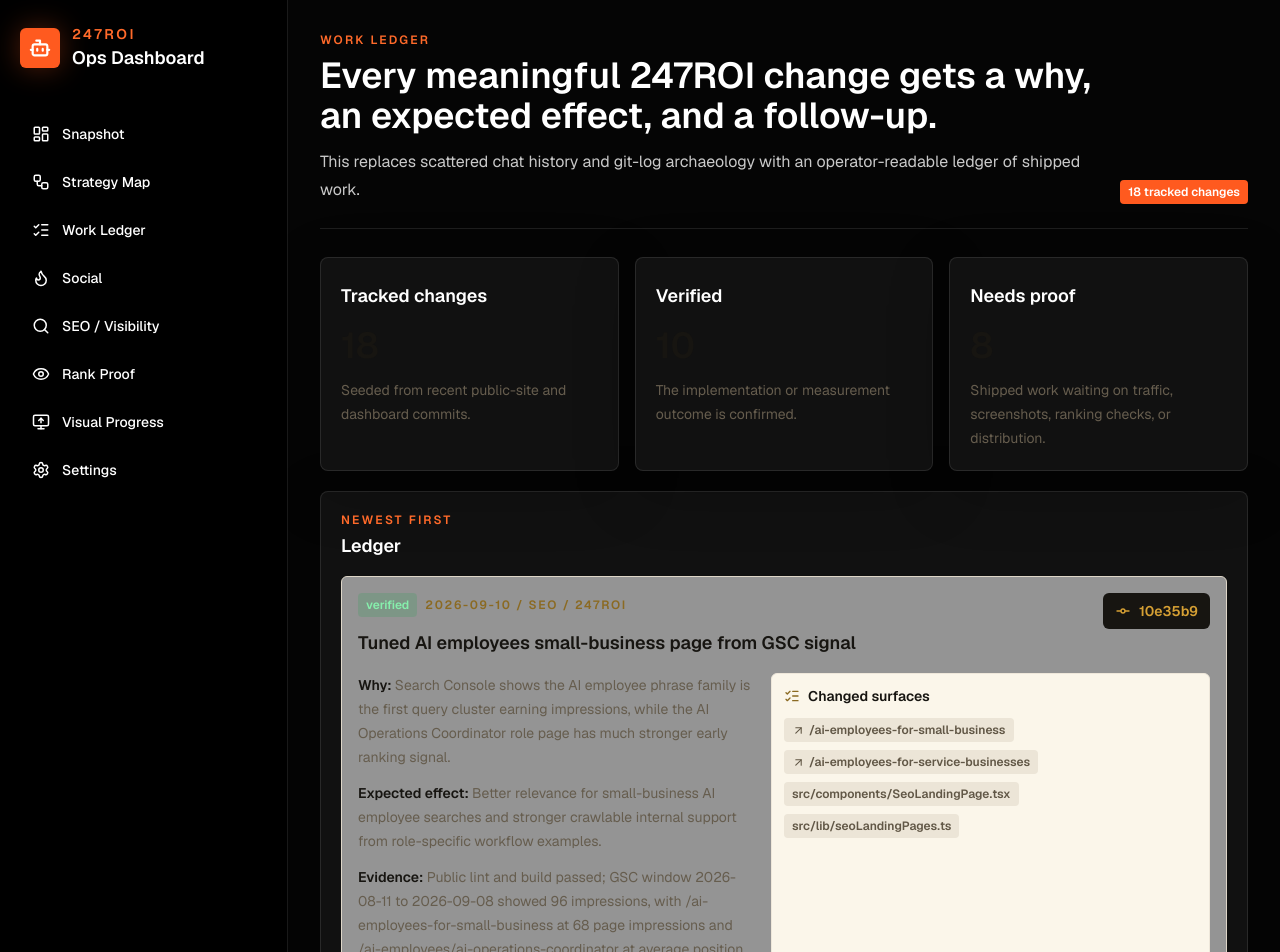
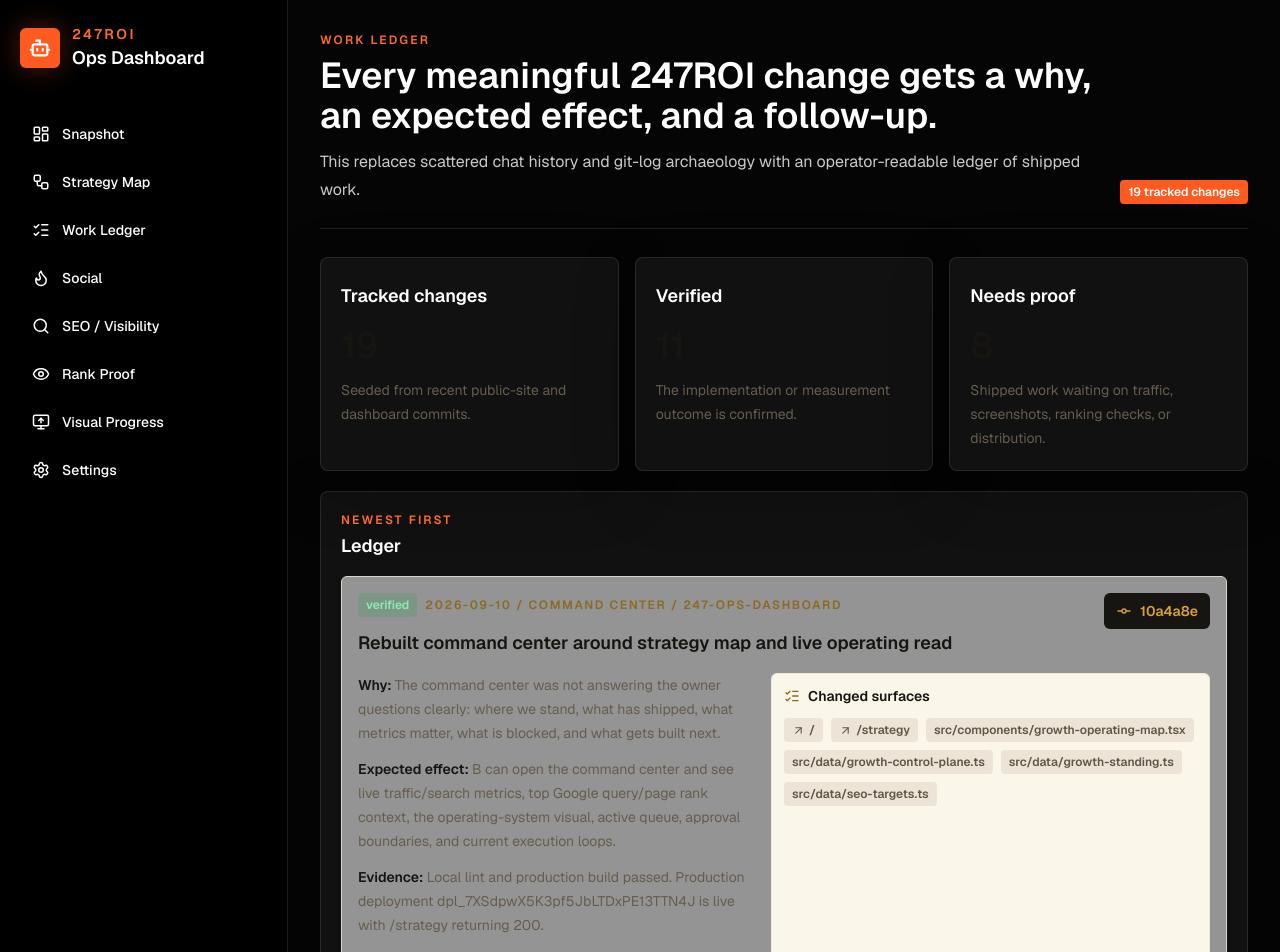
Before and after one commit to bkelly623/247-ops-dashboard, a Next.js app: page /work in a window 1280 px wide. Shown: the top 952 px of the page. Built offline with nearby package versions, Linux system fonts and the light colour scheme.

Commit message:
Record command center operating map

```diff
--- a/src/data/work-ledger.ts
+++ b/src/data/work-ledger.ts
@@ -25,6 +25,29 @@
 };
 
 export const workLedger: WorkLedgerEntry[] = [
+  {
+    date: "2026-09-10",
+    area: "Command Center",
+    title: "Rebuilt command center around strategy map and live operating read",
+    repo: "247-ops-dashboard",
+    commit: "10a4a8e",
+    changed: [
+      "/",
+      "/strategy",
+      "src/components/growth-operating-map.tsx",
+      "src/data/growth-control-plane.ts",
+      "src/data/growth-standing.ts",
+      "src/data/seo-targets.ts",
+    ],
+    why: "The command center was not answering the owner questions clearly: where we stand, what has shipped, what metrics matter, what is blocked, and what gets built next.",
+    expectedEffect:
+      "B can open the command center and see live traffic/search metrics, top Google query/page rank context, the operating-system visual, active queue, approval boundaries, and current execution loops.",
+    evidenceStatus: "verified",
+    evidence:
+      "Local lint and production build passed. Production deployment dpl_7XSdpwX5K3pf5JbLTDxPE13TTN4J is live with /strategy returning 200.",
+    followUp:
+      "Turn the remaining static queue records into an editable command-center state backend after the operating model proves useful.",
+  },
   {
     date: "2026-09-10",
     area: "SEO",
```
